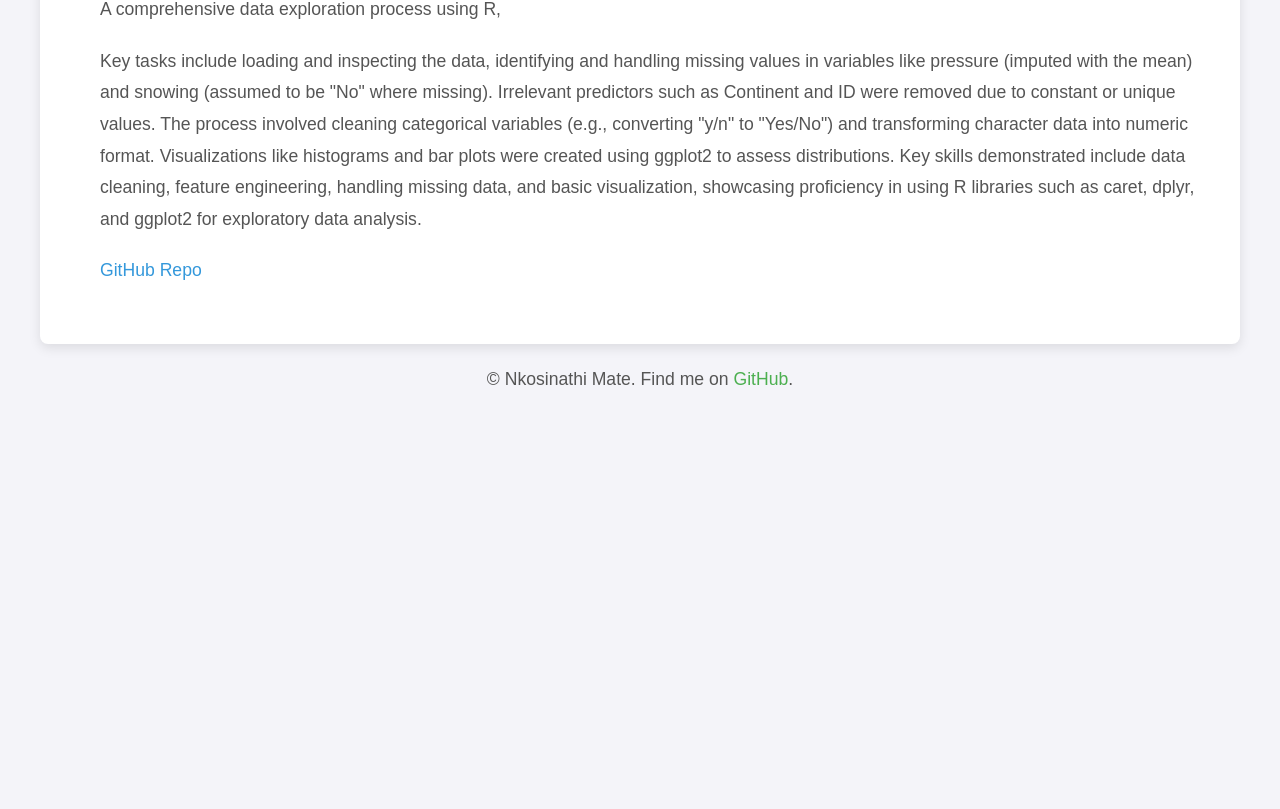
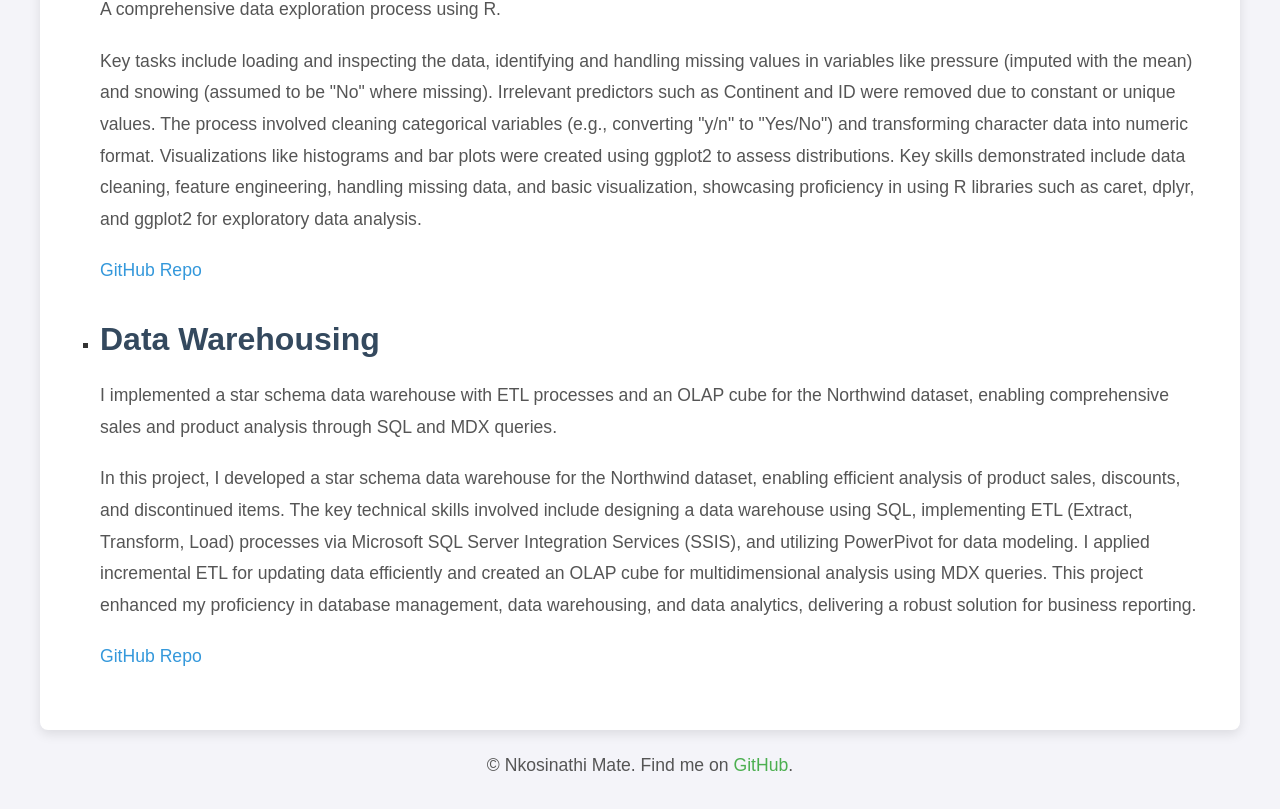
Before and after one commit to nkosimate/nkosimate.github.io, a React (Create React App) app in the folder portfolio/: page /projects in a window 1280 px wide. Shown: the part 1435-2244 px from the top of the page. Before the commit the page ends 1890 px from the top, so only its background shows below. Built offline with nearby package versions, Linux system fonts and the light colour scheme.

Commit message:
added one more project

```diff
--- a/portfolio/src/pages/Projects.js
+++ b/portfolio/src/pages/Projects.js
@@ -5,7 +5,7 @@ function Projects() {
     {
       name: "Kick Detection in Oil & Gas Drilling Using LSTM-AE Networks ",
       description: "Developed a real-time kick detection system using LSTM-AE networks, improving safety in oil and gas drilling.Pre-processed large sensor datasets for model training, achieved high accuracy in detecting kicks.Finishing off by building a Streamlit dashboard for real-time monitoring, significantly enhancing operational decision-making. The model had great accuracy of 91% and the streamlit dashboard helped an oil and gas engineer be able to quickly analyse the data.",
-      about:"Learn",
+      about: "Learn",
       githubLink: "https://github.com/your-username/project-2"
     },
     {
@@ -18,13 +18,19 @@ function Projects() {
     {
       name: "COVID-19 Identification System using Computer Vision ",
       description: "Engineered a high-accuracy COVID-19 identification system with 98.4% accuracy, utilizing chest X-rays. Applied data augmentation too reduce the image unbalance and transfer learning techniques with ResNet and Xception models. Lastly developed a Streamlit application for users to test and try out for rapid diagnoses.",
-      about:"Learn",
+      about: "Learn",
       githubLink: "https://github.com/your-username/project-3"
     },
     {
       name: "Data Exploration with R ",
-      description: "A comprehensive data exploration process using R,",
-      about:"Key tasks include loading and inspecting the data, identifying and handling missing values in variables like pressure (imputed with the mean) and snowing (assumed to be \"No\" where missing). Irrelevant predictors such as Continent and ID were removed due to constant or unique values. The process involved cleaning categorical variables (e.g., converting \"y/n\" to \"Yes/No\") and transforming character data into numeric format. Visualizations like histograms and bar plots were created using ggplot2 to assess distributions. Key skills demonstrated include data cleaning, feature engineering, handling missing data, and basic visualization, showcasing proficiency in using R libraries such as caret, dplyr, and ggplot2 for exploratory data analysis.",
+      description: "A comprehensive data exploration process using R.",
+      about: "Key tasks include loading and inspecting the data, identifying and handling missing values in variables like pressure (imputed with the mean) and snowing (assumed to be \"No\" where missing). Irrelevant predictors such as Continent and ID were removed due to constant or unique values. The process involved cleaning categorical variables (e.g., converting \"y/n\" to \"Yes/No\") and transforming character data into numeric format. Visualizations like histograms and bar plots were created using ggplot2 to assess distributions. Key skills demonstrated include data cleaning, feature engineering, handling missing data, and basic visualization, showcasing proficiency in using R libraries such as caret, dplyr, and ggplot2 for exploratory data analysis.",
+      githubLink: "https://github.com/your-username/project-3"
+    },
+    {
+      name: "Data Warehousing ",
+      description: "I implemented a star schema data warehouse with ETL processes and an OLAP cube for the Northwind dataset, enabling comprehensive sales and product analysis through SQL and MDX queries.",
+      about: "In this project, I developed a star schema data warehouse for the Northwind dataset, enabling efficient analysis of product sales, discounts, and discontinued items. The key technical skills involved include designing a data warehouse using SQL, implementing ETL (Extract, Transform, Load) processes via Microsoft SQL Server Integration Services (SSIS), and utilizing PowerPivot for data modeling. I applied incremental ETL for updating data efficiently and created an OLAP cube for multidimensional analysis using MDX queries. This project enhanced my proficiency in database management, data warehousing, and data analytics, delivering a robust solution for business reporting.",
       githubLink: "https://github.com/your-username/project-3"
     }
 
```
